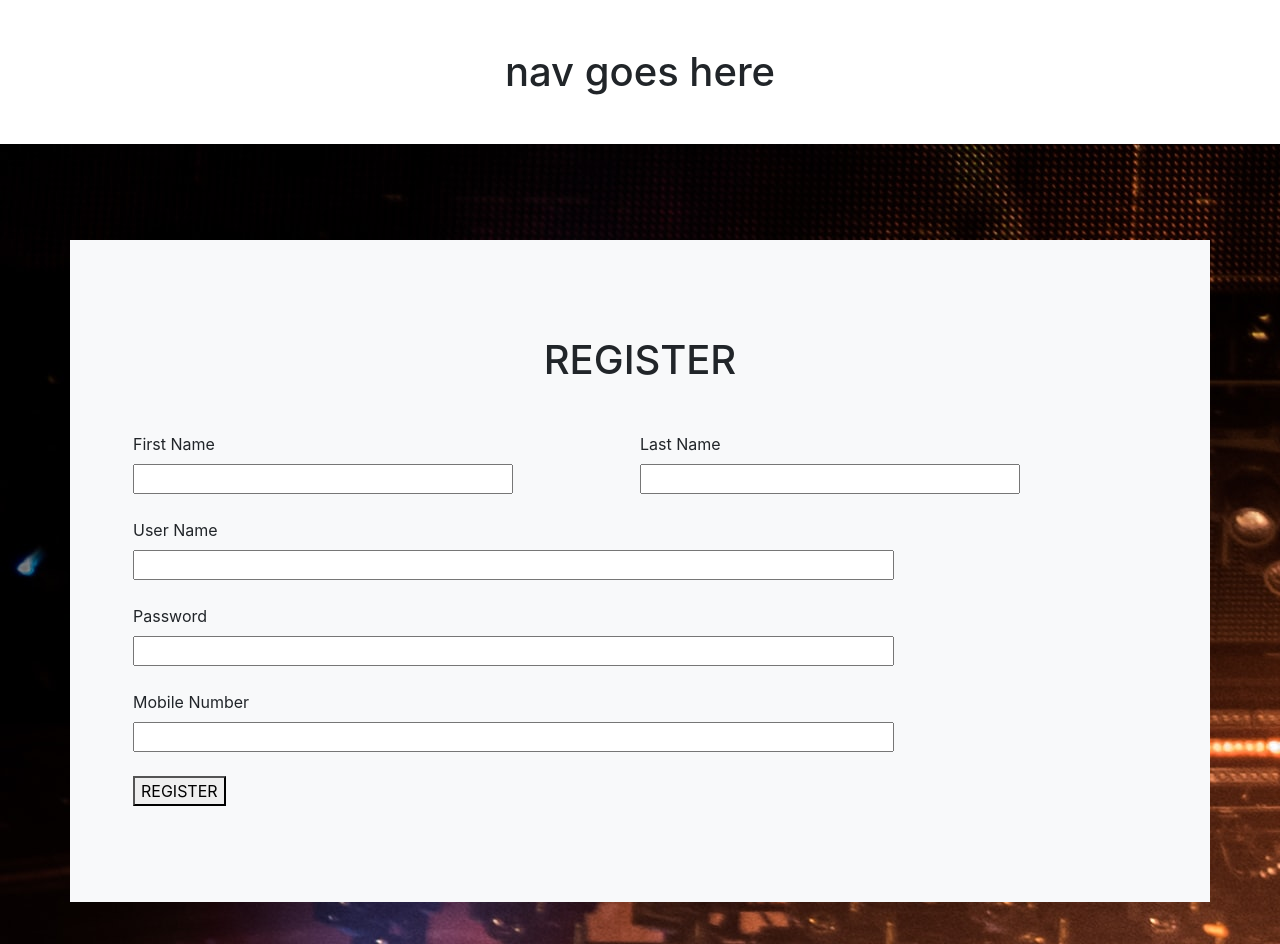
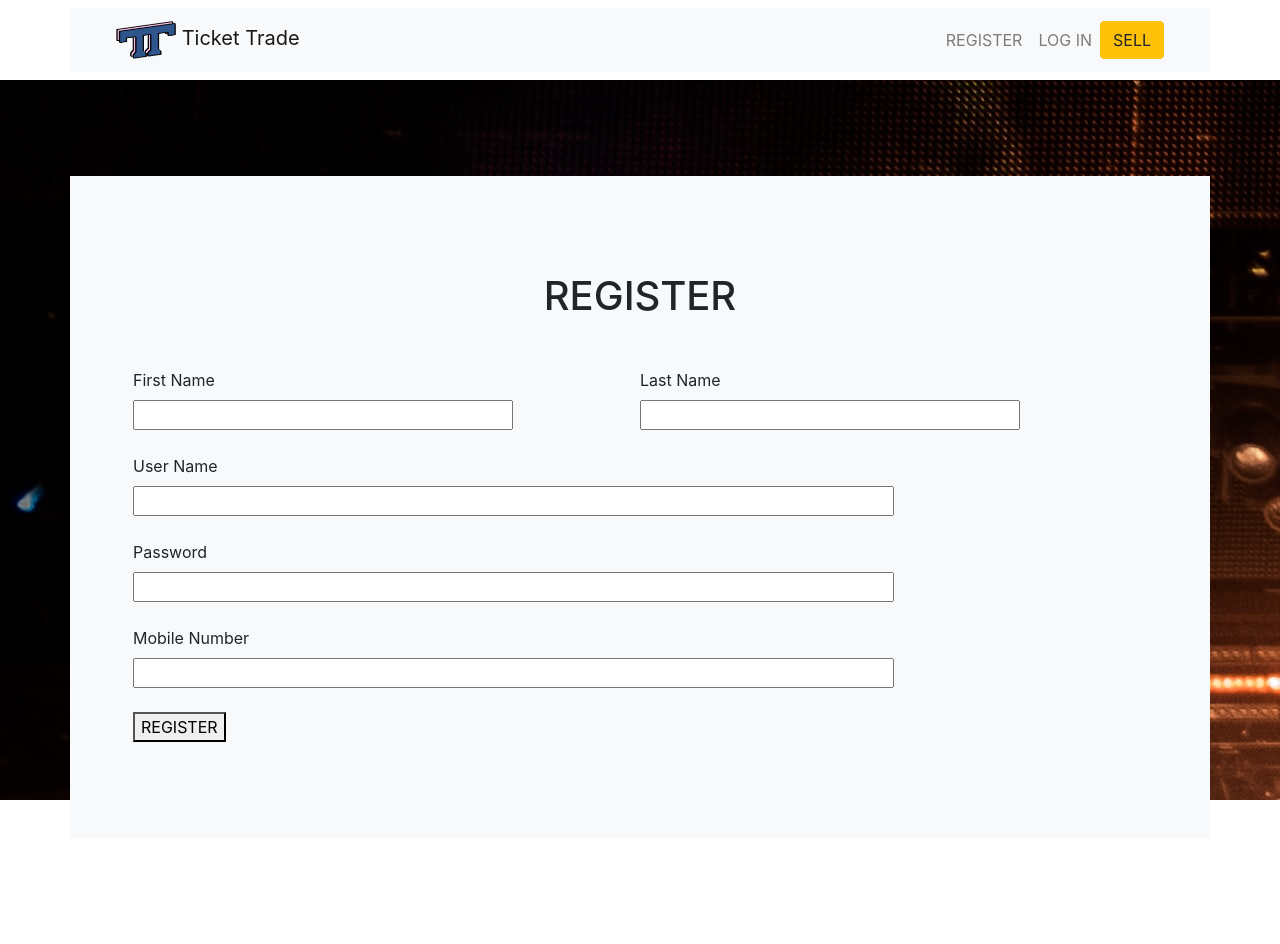
Before and after one commit to Joshvdw/Ticket-Trade-Ecommerce-Site, a website: page views/register.html in a window 1280 px wide. After the commit the page ends 838 px from the top, so only its background shows below. Drawn offline with nearby package versions, Linux system fonts and the light colour scheme.

Commit message:
linked to register

```diff
--- a/views/register.html
+++ b/views/register.html
@@ -10,15 +10,44 @@
     <title>Register</title>
   </head>
   <body>
-    <div class="w-100 my-5">
-      <!-- NAV HERE -->
-      <h1 class="text-center my-5">nav goes here</h1>
-    </div>
+    <div class="container bg-light rounded my-2">
+      <nav class="navbar navbar-expand-lg navbar-light ">
+          <div class="container-fluid">
+              <a class="navbar-brand"  href="home.html">
+                  <img src="/images/logo.png" style="width: 60px;" alt="">
+                   Ticket Trade</a>
+
+              <button class="navbar-toggler" type="button" data-bs-toggle="collapse"
+                  data-bs-target="#navbarTogglerDemo02" aria-controls="navbarTogglerDemo02" aria-expanded="false"
+                  aria-label="Toggle navigation">
+                  <span class="navbar-toggler-icon"></span>
+              </button>
+
+              <div class="collapse navbar-collapse justify-content-end" id="navbarTogglerDemo02">
+
+                  <ul class="navbar-nav mb-lg-0 ">
+                      <li class="nav-item ">
+                          <a class="nav-link" href="register.html">REGISTER</a>
+                      </li>
+                      <li class="nav-item">
+                          <a class="nav-link" href="#">LOG IN</a>
+                      </li>
+                  </ul>
+
+                  <button class=" btn btn-warning ">SELL</button>
+                  <!-- <form class="d-flex">
+            <input class="form-control me-2" type="search" placeholder="Search" aria-label="Search">
+            <button class="btn btn-outline-success" type="submit">Search</button>
+          </form> -->
+              </div>
+          </div>
+      </nav>
+  </div>
 
 
     <!-- {# REGISTER FORM #} -->
 
-    <div class="bg-image w-100 pt-5" style="background-image: url(../images/register-bg.jpg); height: 100vh">
+    <div class="bg-image w-100 pt-5" style="background-image: url(../images/register-bg.jpg); height: 90vh">
       <div class="container mt-5 p-5 bg-light px-5">
         <h1 class="text-center my-5">REGISTER</h1>
         <div class="container my-5">
```
Also changed, not shown: views/home.html (+2 -2 lines).
